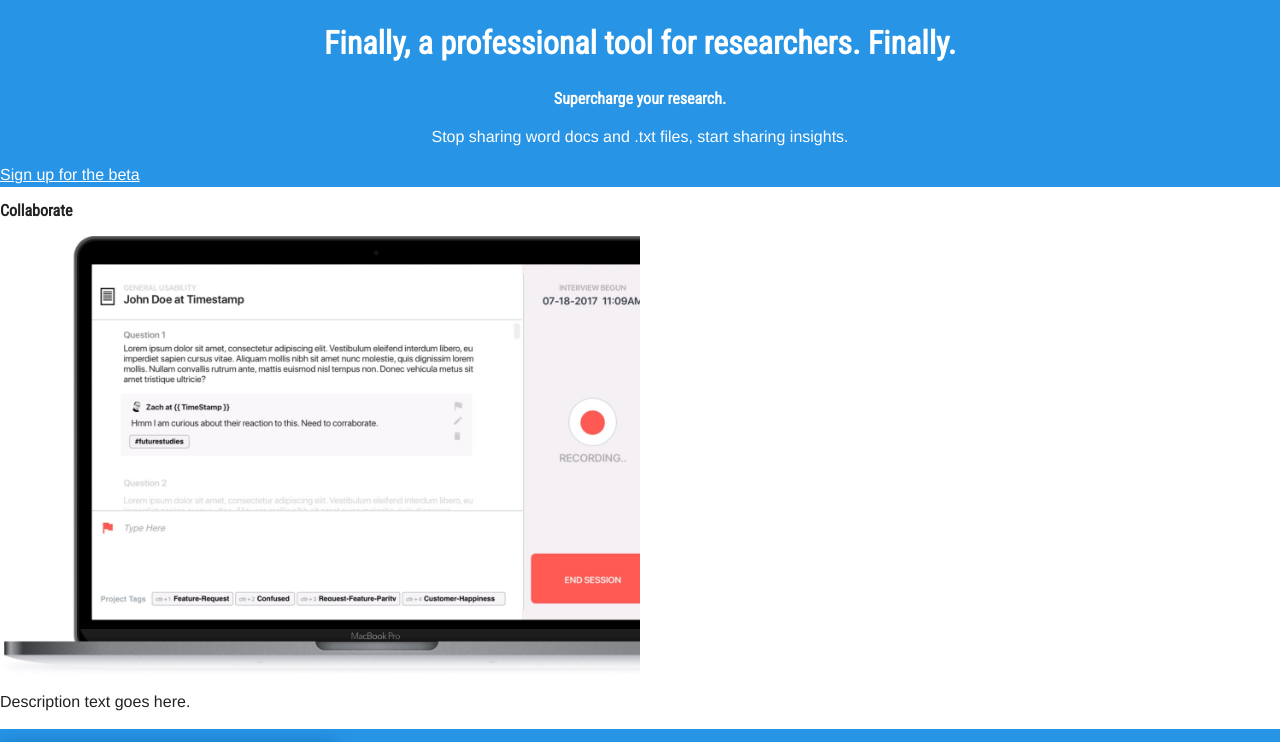
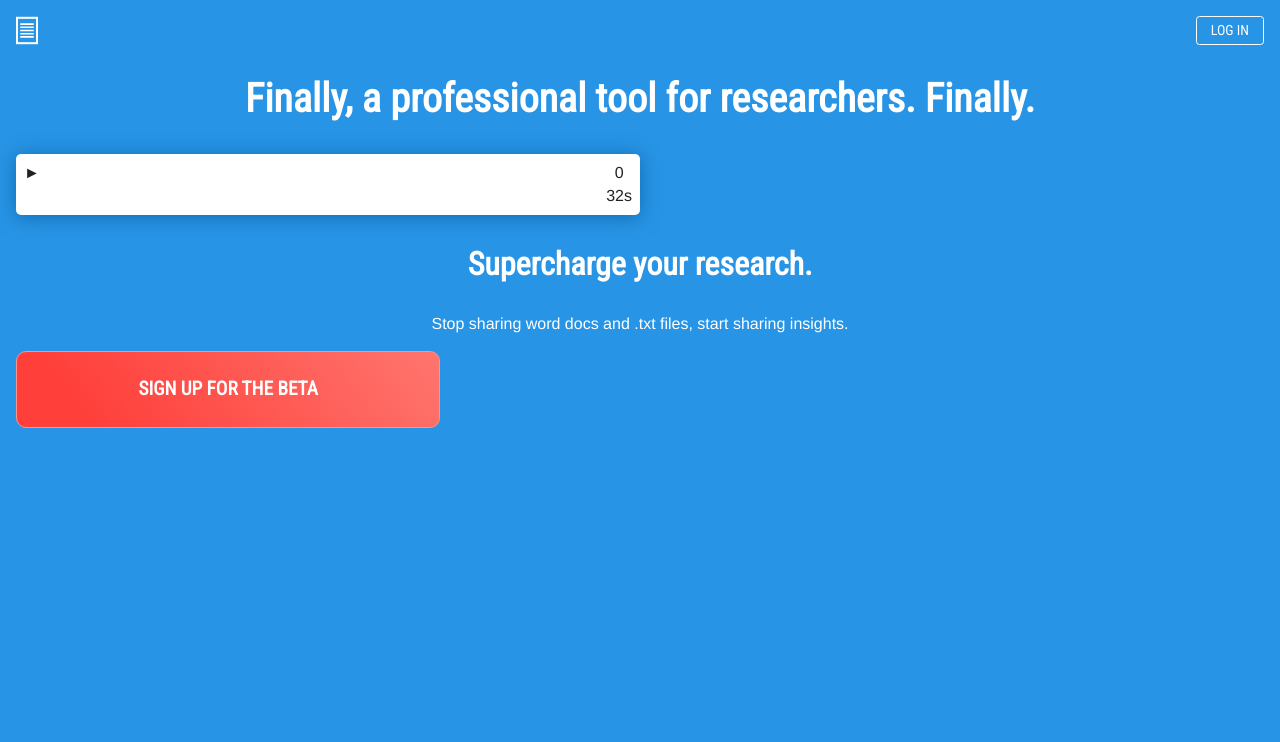
Before and after one commit to zherring/qual-site, a plain HTML site: page index.html in a window 1280 px wide. Shown: the top 742 px of the page. Drawn offline with nearby package versions, Linux system fonts and the light colour scheme.

Commit message:
next commit - firming up the shape of it

```diff
--- /dev/null
+++ b/css/front-min.css
@@ -0,0 +1,116 @@
+* {
+  --main-blue: #2894E5;
+  --white: #FFF;
+  --main-red: #FF5A54;
+  font-family: helvetica, arial, san-serif;
+  font-size: 16px; }
+
+h1, h2, h3, h4 {
+  font-family: 'Roboto Condensed', sans-serif; }
+
+h1 {
+  font-size: 2.5em; }
+
+h2 {
+  font-size: 2em; }
+
+h3 {
+  font-size: 1.3em; }
+
+body > section {
+  padding: 1em; }
+
+article > div {
+  padding: .5em; }
+
+.flex {
+  display: -webkit-box;
+  display: -ms-flexbox;
+  display: flex;
+  -webkit-box-pack: justify;
+      -ms-flex-pack: justify;
+          justify-content: space-between; }
+
+.flex-around {
+  -ms-flex-pack: distribute;
+      justify-content: space-around; }
+
+.flex-row {
+  -webkit-box-orient: horizontal;
+  -webkit-box-direction: normal;
+      -ms-flex-direction: row;
+          flex-direction: row; }
+
+.flex-col {
+  -webkit-box-orient: vertical;
+  -webkit-box-direction: normal;
+      -ms-flex-direction: column;
+          flex-direction: column; }
+
+#splash, #pricing {
+  background: var(--main-blue);
+  overflow: hidden;
+  height: 100vh; }
+
+#splash {
+  background: var(--main-blue);
+  background-image: url("img/splash-bg.jpg") no-repeat top center;
+  background-size: contain; }
+
+#splash h1, #splash h2, #splash p, #splash a {
+  color: var(--white);
+  text-align: center; }
+
+#splash #audio-player {
+  width: 38em;
+  box-shadow: inset 0 -0.4em 0 var(--main-red);
+  padding: .5em;
+  box-shadow: 0 2px 20px 0 #0F6BB0;
+  border-radius: 5px;
+  text-align: center;
+  background: var(--white); }
+
+#splash .btn {
+  background-image: -webkit-linear-gradient(217deg, #FF756E 0%, #FF3F3A 84%);
+  background-image: linear-gradient(-127deg, #FF756E 0%, #FF3F3A 84%);
+  border: 1px solid #FF928B;
+  border-radius: 10px;
+  display: block;
+  max-width: 22em;
+  text-transform: uppercase;
+  text-decoration: none;
+  font-weight: bolder;
+  padding: 1.25em 0em;
+  font-size: 1.2em;
+  /*height: 4.75em;*/
+  font-family: 'Roboto Condensed', sans-serif; }
+
+#splash .btn-small {
+  padding: .3em 1em .2em;
+  border: 1px solid var(--white);
+  border-radius: .25em;
+  text-transform: uppercase;
+  text-decoration: none;
+  font-size: .875em;
+  font-family: 'Roboto Condensed', sans-serif; }
+
+#splash .card {
+  width: 12em;
+  height: 14em;
+  box-shadow: inset 0 -0.4em 0 var(--main-red);
+  padding: .5em;
+  box-shadow: 0 2px 20px 0 #0F6BB0;
+  border-radius: 5px;
+  text-align: center; }
+
+#laptop-ui {
+  width: 50%; }
+
+#laptop-ui img {
+  width: 100%; }
+
+.card {
+  background: var(--white);
+  box-shadow: 0 2px 20px 0 #0F6BB0;
+  border-radius: 5px;
+  width: 21em; }
--- a/css/front.css
+++ b/css/front.css
@@ -1,6 +1,7 @@
 * {
     --main-blue: #2894E5;
     --white: #FFF;
+    --main-red: #FF5A54;
     font-family: helvetica, arial, san-serif;
     font-size: 16px;
     }
@@ -13,26 +14,84 @@ h1,h2,h3,h4 {
     font-family: 'Roboto Condensed', sans-serif;
 
 }
+
+h1 { font-size: 2.5em; }
+h2 { font-size: 2em; }
+h3 { font-size: 1.3em; }
+body > section { padding: 1em; }
+article > div { padding: .5em; }
+
+.flex { display: flex; justify-content: space-between; }
+.flex-around { justify-content: space-around;}
+.flex-row { flex-direction: row; }
+.flex-col { flex-direction: column; }
+
 #splash, #pricing {
     background: var(--main-blue);
     overflow: hidden;
+    height: 100vh;
 }
+
+#splash {
+    background: var(--main-blue);
+    background-image: url("img/splash-bg.jpg") no-repeat top center;
+    background-size: contain;
+    }
 
 #splash h1, #splash h2, #splash p, #splash a {
     color: var(--white);
     text-align: center;
     }
 
+#splash #audio-player {
+    width: 38em;
+    box-shadow: inset 0 -.4em 0 var(--main-red);
+    padding: .5em;
+    box-shadow: 0 2px 20px 0 #0F6BB0;
+    border-radius: 5px;
+    text-align: center;
+    background: var(--white);
+
+}
+
 #splash .btn {
-    background: #FF5A54;
-    background-image: linear-gradient(-135deg, rgba(255,255,255,0.50) 0%, rgba(0,0,0,0.50) 100%);
+    background-image: linear-gradient(-127deg, #FF756E 0%, #FF3F3A 84%);
     border: 1px solid #FF928B;
     border-radius: 10px;
+    display: block;
+    max-width: 22em;
+
+    text-transform: uppercase;
+    text-decoration: none;
+    font-weight: bolder;
+
+    padding: 1.25em 0em;
+    font-size: 1.2em;
+    /*height: 4.75em;*/
+    font-family: 'Roboto Condensed', sans-serif;
     }
+#splash .btn-small {
+    padding: .3em 1em .2em;
+    border: 1px solid var(--white);
+    border-radius: .25em;
+    text-transform: uppercase;
+    text-decoration: none;
+    font-size: .875em;
+    font-family: 'Roboto Condensed', sans-serif;
 
+}
+#splash .card {
+    width: 12em;
+    height: 14em;
+    box-shadow: inset 0 -.4em 0 var(--main-red);
+    padding: .5em;
+    box-shadow: 0 2px 20px 0 #0F6BB0;
+    border-radius: 5px;
+    text-align: center;
+    }
 #laptop-ui {
     width: 50%;
-}
+    }
 
 #laptop-ui img { width: 100%; }
 
--- a/index.html
+++ b/index.html
@@ -27,15 +27,53 @@
         <!-- Add your site or application content here -->
 
         <section id="splash">
+            <header class="flex flex-row">
+                <img id="logo" src="img/logo.svg" />
+                <a href="#" class="btn-small">Log In</a>
+            </header>
             <h1>Finally, a professional tool for researchers. Finally.</h1>
 
-            <div id="audio-player">
+            <div id="audio-player" class="flex flex-row">
+
+                <div id="audio-player-left">&#9658;</div>
+
+                <div id="audio-player-right">
+                    <div id="audio-timeline">
+
+                    </div>
+                    <div id="time-passed">0</div>
+                    <div id="time-total">32s</div>
+
+                </div>
             </div>
+
+            <!-- <img src="img/splash-bg.jpg" /> -->
+
             <h2>Supercharge your research.</h2>
             <p>Stop sharing word docs and .txt files, start sharing insights.</p>
-            <a href="/#">Sign up for the beta</a>
+
+            <div class="flex flex-col">
+                <a href="#" class="btn">Sign up for the beta</a>
+            </div>
+
+            <!-- <div id="cards" class="flex flex-row flex-around">
+                <div class="card">
+                    <h3>Headline</h3>
+                    <p>Words go here</p>
+                </div>
+                <div class="card">
+                    <h3>Headline</h3>
+                    <p>Words go here</p>
+                </div>
+
+                <div class="card">
+                    <h3>Headline</h3>
+                    <p>Words go here</p>
+                </div> -->
+
+            </div>
         </section>
-
+<!--
         <section id="demo">
             <h2>Collaborate</h2>
             <div id="laptop-ui">
@@ -80,7 +118,7 @@
 
         <footer>
 
-        </footer>
+        </footer> -->
 
 
 
```
Also changed, not shown: img/logo.svg (added), img/splash-bg.jpg (added), 1 other file.
